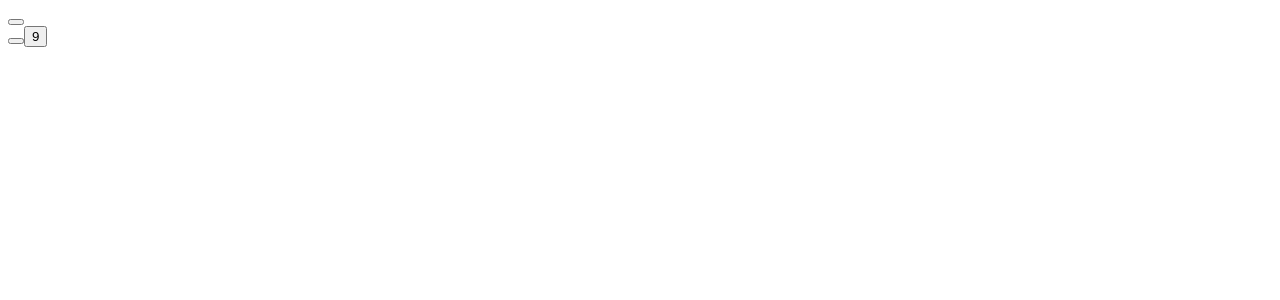
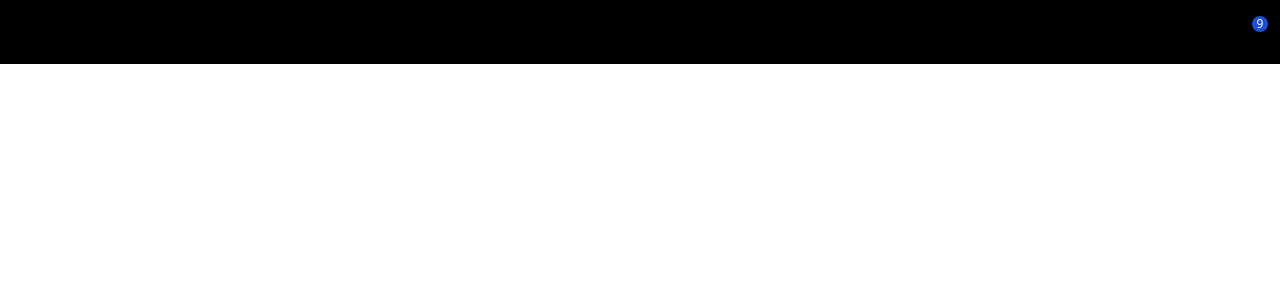
Before and after one commit to 99pmore/prueba-tecnica, an Angular app in the folder Test 2. Framework de Frontend/test2-angular/: page / in a window 1280 px wide. Shown: the top 300 px of the page. Built offline with nearby package versions, Linux system fonts and the light colour scheme.

Commit message:
tailwindcss installed and initialized

```diff
--- a/Test 2. Framework de Frontend/test2-angular/package.json
+++ b/Test 2. Framework de Frontend/test2-angular/package.json
@@ -33,6 +33,7 @@
     "karma-coverage": "~2.2.0",
     "karma-jasmine": "~5.1.0",
     "karma-jasmine-html-reporter": "~2.1.0",
+    "tailwindcss": "^3.3.6",
     "typescript": "~5.1.3"
   }
 }
--- a/Test 2. Framework de Frontend/test2-angular/src/styles.scss
+++ b/Test 2. Framework de Frontend/test2-angular/src/styles.scss
@@ -1 +1,3 @@
-/* You can add global styles to this file, and also import other style files */
+@import 'tailwindcss/base';
+@import 'tailwindcss/components';
+@import 'tailwindcss/utilities';
--- /dev/null
+++ b/Test 2. Framework de Frontend/test2-angular/tailwind.config.js
@@ -0,0 +1,8 @@
+/** @type {import('tailwindcss').Config} */
+module.exports = {
+  content: ['./src/**/*.{html,ts}'],
+  theme: {
+    extend: {},
+  },
+  plugins: [],
+}
```
Also changed, not shown: 1 other file (tests, documents, lock files or other folders).
